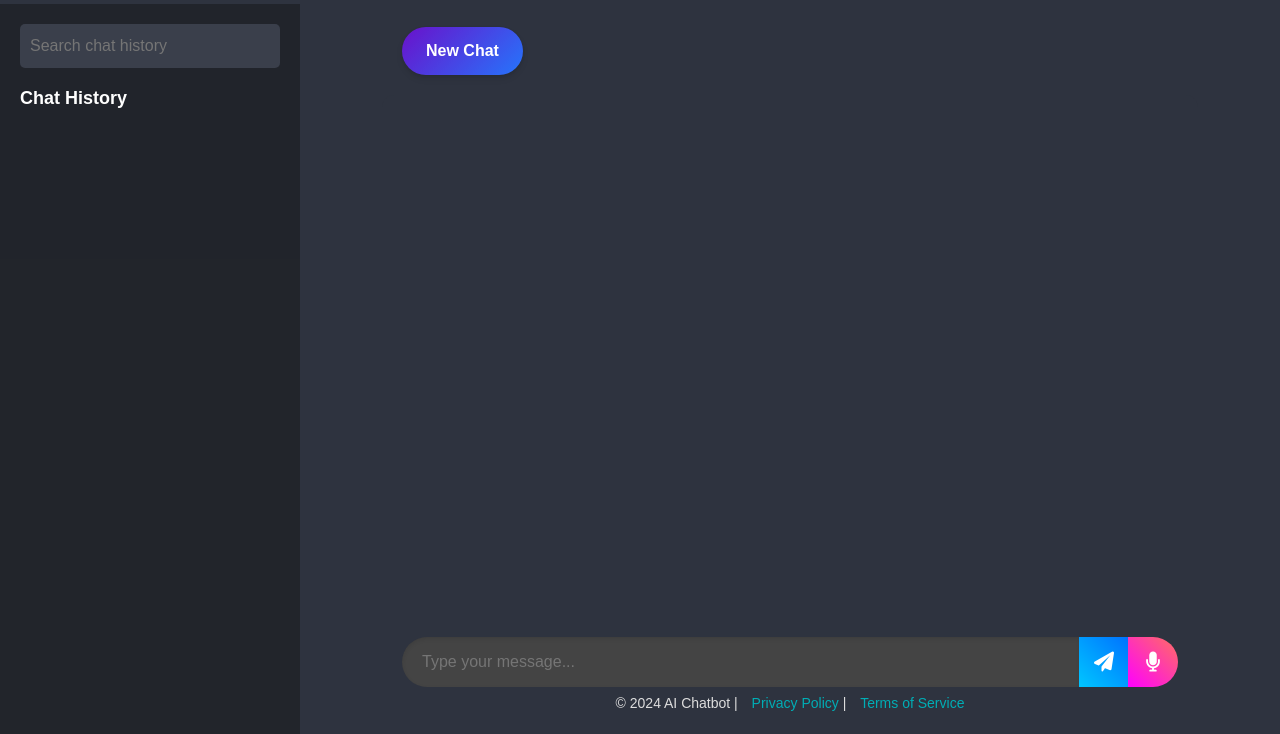
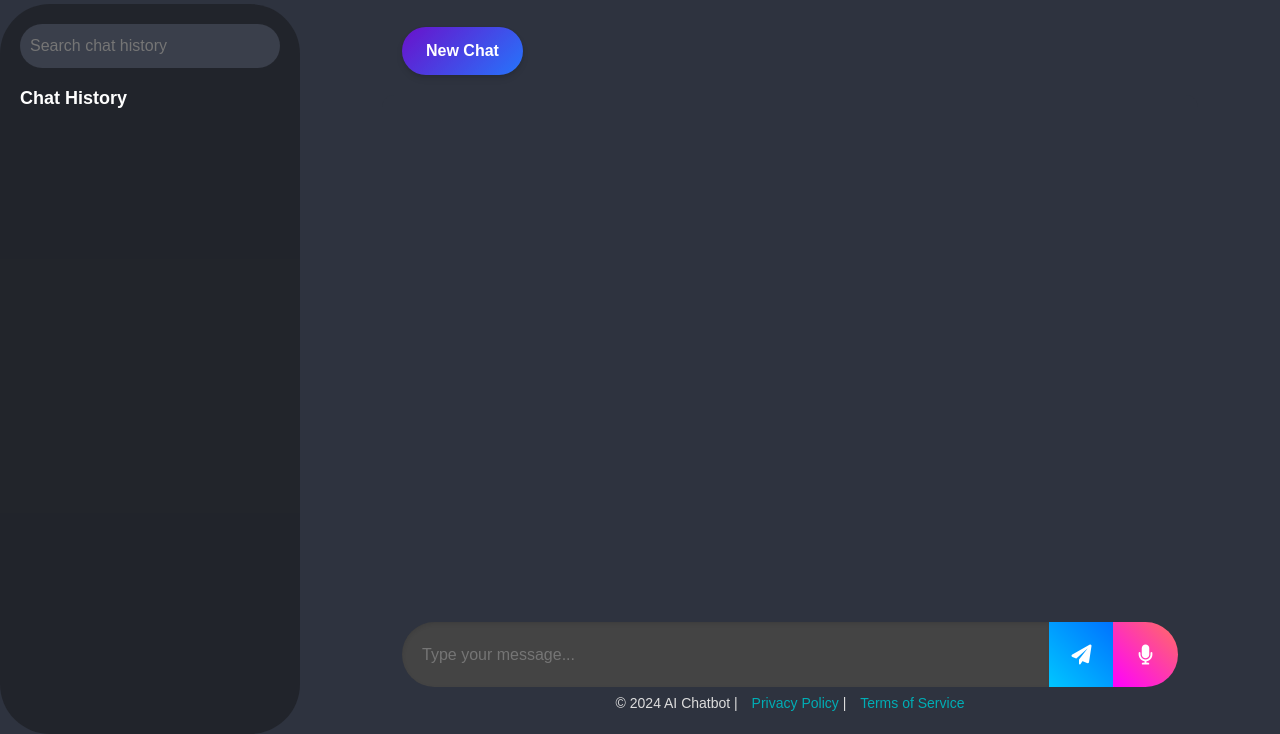
Before and after one commit to AchyuthGenAI/GenAI, a plain HTML site: page chat.html in a window 1280 px wide. Shown: the part 66-800 px from the top of the page. Drawn offline with nearby package versions, Linux system fonts and the light colour scheme.

Commit message:
Update chat.html

```diff
--- a/chat.html
+++ b/chat.html
@@ -56,6 +56,7 @@
             top: 70px;
             bottom: 0;
             z-index: 1000;
+            border-radius: 50px;
         }
 
         .sidebar h3 {
@@ -84,7 +85,7 @@
             width: 100%;
             padding: 10px;
             border: none;
-            border-radius: 5px;
+            border-radius: 50px;
             background-color: #3a3f4b;
             color: #fff;
         }
@@ -142,7 +143,7 @@
 
         .input-group input {
             flex-grow: 1;
-            padding: 10px 20px; /* Adjusted padding for better spacing */
+            padding: 20px 20px; /* Adjusted padding for better spacing */
             border: none;
             border-radius: 50px; /* Fully rounded corners */
             background-color: #444; /* Dark gray background */
@@ -159,8 +160,8 @@
 
         .send-btn,
         .voice-btn {
-            width: 50px;
-            height: 50px;
+            width: 65px;
+            height: 65px;
             display: flex;
             justify-content: center;
             align-items: center;
```
